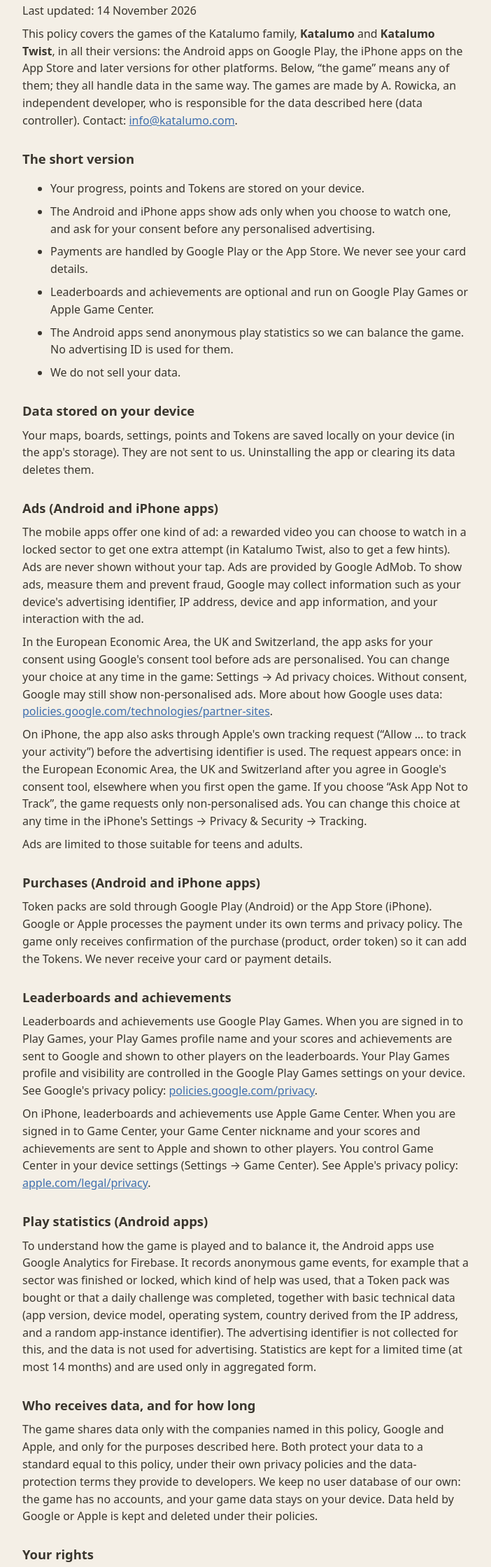
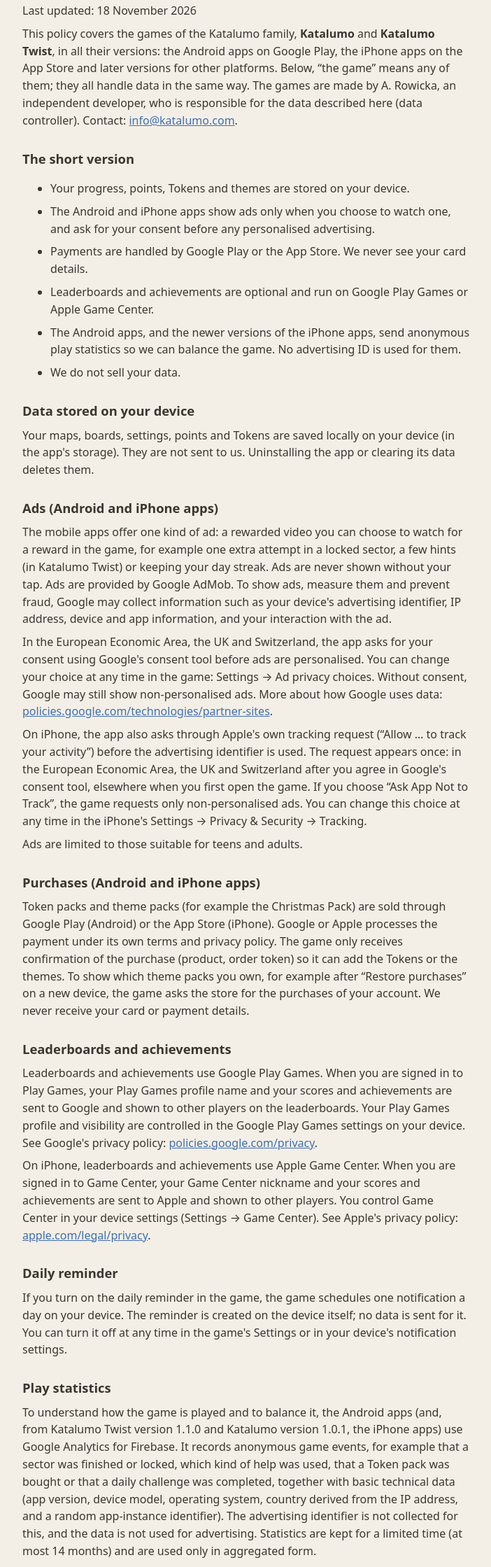
Before and after one commit to Akapitly/katalumo, a plain HTML site: page privacy.html in a window 1280 px wide. Shown: the part 115-2354 px from the top of the page at 70% size, without its empty margins (288-990 px from the left). Drawn offline with Linux system fonts and the light colour scheme.

Commit message:
Add files via upload

```diff
--- a/privacy.html
+++ b/privacy.html
@@ -18,16 +18,16 @@ hr{border:0;border-top:1px solid #cbc2ae;margin:36px 0}
 <main>
 <p><a href="./">← Katalumo</a></p>
 <h1>Privacy policy</h1>
-<p>Last updated: 14 November 2026</p>
+<p>Last updated: 18 November 2026</p>
 <p>This policy covers the games of the Katalumo family, <b>Katalumo</b> and <b>Katalumo Twist</b>, in all their versions: the Android apps on Google Play, the iPhone apps on the App Store and later versions for other platforms. Below, “the game” means any of them; they all handle data in the same way. The games are made by A. Rowicka, an independent developer, who is responsible for the data described here (data controller). Contact: <a href="mailto:info@katalumo.com">info@katalumo.com</a>.</p>
 
 <h2>The short version</h2>
 <ul>
-<li>Your progress, points and Tokens are stored on your device.</li>
+<li>Your progress, points, Tokens and themes are stored on your device.</li>
 <li>The Android and iPhone apps show ads only when you choose to watch one, and ask for your consent before any personalised advertising.</li>
 <li>Payments are handled by Google Play or the App Store. We never see your card details.</li>
 <li>Leaderboards and achievements are optional and run on Google Play Games or Apple Game Center.</li>
-<li>The Android apps send anonymous play statistics so we can balance the game. No advertising ID is used for them.</li>
+<li>The Android apps, and the newer versions of the iPhone apps, send anonymous play statistics so we can balance the game. No advertising ID is used for them.</li>
 <li>We do not sell your data.</li>
 </ul>
 
@@ -35,20 +35,23 @@ hr{border:0;border-top:1px solid #cbc2ae;margin:36px 0}
 <p>Your maps, boards, settings, points and Tokens are saved locally on your device (in the app's storage). They are not sent to us. Uninstalling the app or clearing its data deletes them.</p>
 
 <h2>Ads (Android and iPhone apps)</h2>
-<p>The mobile apps offer one kind of ad: a rewarded video you can choose to watch in a locked sector to get one extra attempt (in Katalumo Twist, also to get a few hints). Ads are never shown without your tap. Ads are provided by Google AdMob. To show ads, measure them and prevent fraud, Google may collect information such as your device's advertising identifier, IP address, device and app information, and your interaction with the ad.</p>
+<p>The mobile apps offer one kind of ad: a rewarded video you can choose to watch for a reward in the game, for example one extra attempt in a locked sector, a few hints (in Katalumo Twist) or keeping your day streak. Ads are never shown without your tap. Ads are provided by Google AdMob. To show ads, measure them and prevent fraud, Google may collect information such as your device's advertising identifier, IP address, device and app information, and your interaction with the ad.</p>
 <p>In the European Economic Area, the UK and Switzerland, the app asks for your consent using Google's consent tool before ads are personalised. You can change your choice at any time in the game: Settings → Ad privacy choices. Without consent, Google may still show non-personalised ads. More about how Google uses data: <a href="https://policies.google.com/technologies/partner-sites">policies.google.com/technologies/partner-sites</a>.</p>
 <p>On iPhone, the app also asks through Apple's own tracking request (“Allow … to track your activity”) before the advertising identifier is used. The request appears once: in the European Economic Area, the UK and Switzerland after you agree in Google's consent tool, elsewhere when you first open the game. If you choose “Ask App Not to Track”, the game requests only non-personalised ads. You can change this choice at any time in the iPhone's Settings → Privacy &amp; Security → Tracking.</p>
 <p>Ads are limited to those suitable for teens and adults.</p>
 
 <h2>Purchases (Android and iPhone apps)</h2>
-<p>Token packs are sold through Google Play (Android) or the App Store (iPhone). Google or Apple processes the payment under its own terms and privacy policy. The game only receives confirmation of the purchase (product, order token) so it can add the Tokens. We never receive your card or payment details.</p>
+<p>Token packs and theme packs (for example the Christmas Pack) are sold through Google Play (Android) or the App Store (iPhone). Google or Apple processes the payment under its own terms and privacy policy. The game only receives confirmation of the purchase (product, order token) so it can add the Tokens or the themes. To show which theme packs you own, for example after “Restore purchases” on a new device, the game asks the store for the purchases of your account. We never receive your card or payment details.</p>
 
 <h2>Leaderboards and achievements</h2>
 <p>Leaderboards and achievements use Google Play Games. When you are signed in to Play Games, your Play Games profile name and your scores and achievements are sent to Google and shown to other players on the leaderboards. Your Play Games profile and visibility are controlled in the Google Play Games settings on your device. See Google's privacy policy: <a href="https://policies.google.com/privacy">policies.google.com/privacy</a>.</p>
 <p>On iPhone, leaderboards and achievements use Apple Game Center. When you are signed in to Game Center, your Game Center nickname and your scores and achievements are sent to Apple and shown to other players. You control Game Center in your device settings (Settings → Game Center). See Apple's privacy policy: <a href="https://www.apple.com/legal/privacy/">apple.com/legal/privacy</a>.</p>
 
-<h2>Play statistics (Android apps)</h2>
-<p>To understand how the game is played and to balance it, the Android apps use Google Analytics for Firebase. It records anonymous game events, for example that a sector was finished or locked, which kind of help was used, that a Token pack was bought or that a daily challenge was completed, together with basic technical data (app version, device model, operating system, country derived from the IP address, and a random app-instance identifier). The advertising identifier is not collected for this, and the data is not used for advertising. Statistics are kept for a limited time (at most 14 months) and are used only in aggregated form.</p>
+<h2>Daily reminder</h2>
+<p>If you turn on the daily reminder in the game, the game schedules one notification a day on your device. The reminder is created on the device itself; no data is sent for it. You can turn it off at any time in the game's Settings or in your device's notification settings.</p>
+
+<h2>Play statistics</h2>
+<p>To understand how the game is played and to balance it, the Android apps (and, from Katalumo Twist version 1.1.0 and Katalumo version 1.0.1, the iPhone apps) use Google Analytics for Firebase. It records anonymous game events, for example that a sector was finished or locked, which kind of help was used, that a Token pack was bought or that a daily challenge was completed, together with basic technical data (app version, device model, operating system, country derived from the IP address, and a random app-instance identifier). The advertising identifier is not collected for this, and the data is not used for advertising. Statistics are kept for a limited time (at most 14 months) and are used only in aggregated form.</p>
 
 <h2>Who receives data, and for how long</h2>
 <p>The game shares data only with the companies named in this policy, Google and Apple, and only for the purposes described here. Both protect your data to a standard equal to this policy, under their own privacy policies and the data-protection terms they provide to developers. We keep no user database of our own: the game has no accounts, and your game data stays on your device. Data held by Google or Apple is kept and deleted under their policies.</p>
```
Also changed, not shown: privacy-iphone.html (+8 -5 lines).
